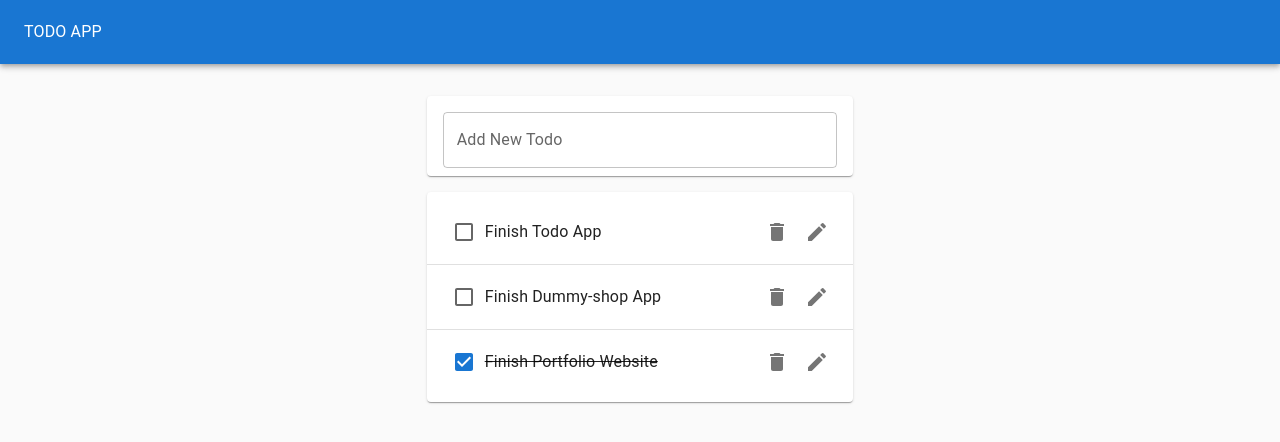
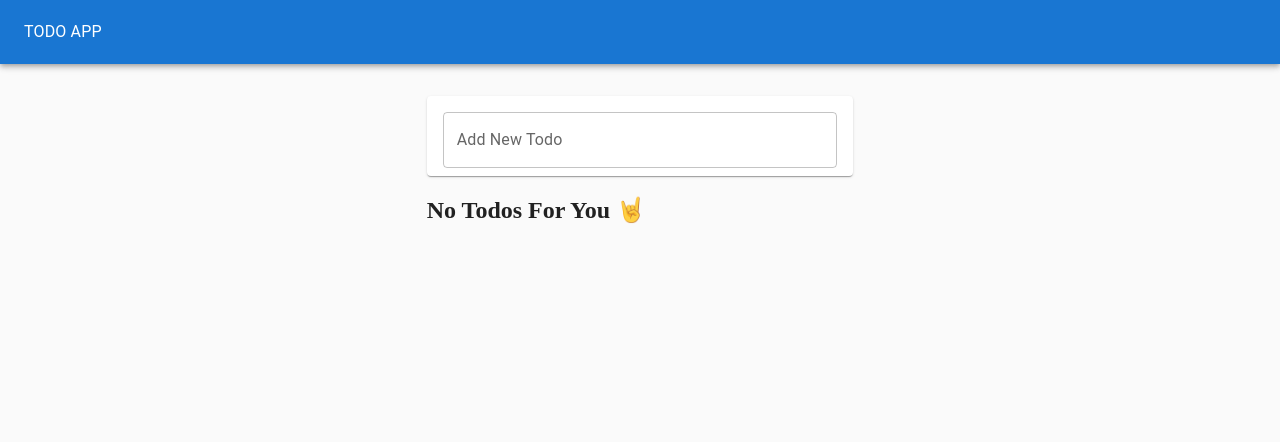
Before and after one commit to BillieAm/todo, a React (Create React App) app: page / in a window 1280 px wide. Shown: the top 442 px of the page. Built offline with nearby package versions, Linux system fonts and the light colour scheme.

Commit message:
save todos data to local storage with useEffect

```diff
--- a/src/TodoApp.js
+++ b/src/TodoApp.js
@@ -4,19 +4,19 @@ import AppBar from "@mui/material/AppBar";
 import Toolbar from "@mui/material/Toolbar";
 import Grid from "@mui/material/Grid";
 
-import { useState } from "react";
+import { useState, useEffect } from "react";
 import { v4 as uuidv4 } from "uuid";
 
 import TodoForm from "./components/TodoForm";
 import TodoList from "./components/TodoList";
 
 function TodoApp() {
-  const initialTodos = [
-    { id: 1, task: "Finish Todo App", completed: false },
-    { id: 2, task: "Finish Dummy-shop App", completed: false },
-    { id: 3, task: "Finish Portfolio Website", completed: true },
-  ];
+  const initialTodos = JSON.parse(localStorage.getItem("todos")) || [];
   const [todos, setTodos] = useState(initialTodos);
+
+  useEffect(() => {
+    localStorage.setItem("todos", JSON.stringify(todos));
+  }, [todos]);
 
   const addTodo = (newTodoText) => {
     setTodos([...todos, { id: uuidv4(), task: newTodoText, completed: false }]);
--- a/src/components/TodoList.js
+++ b/src/components/TodoList.js
@@ -5,6 +5,7 @@ import Divider from "@mui/material/Divider";
 import Todo from "./Todo";
 
 function TodoList({ todos, removeTodo, toggleTodo, editTodo }) {
+  if (todos.length) {
     return (
       <Paper>
         <List>
@@ -25,5 +26,7 @@ function TodoList({ todos, removeTodo, toggleTodo, editTodo }) {
       </Paper>
     );
   }
+  return <h2>No Todos For You 🤘</h2>;
+}
 
 export default TodoList;
```
Lines whose indentation alone changed are shown as unchanged.
